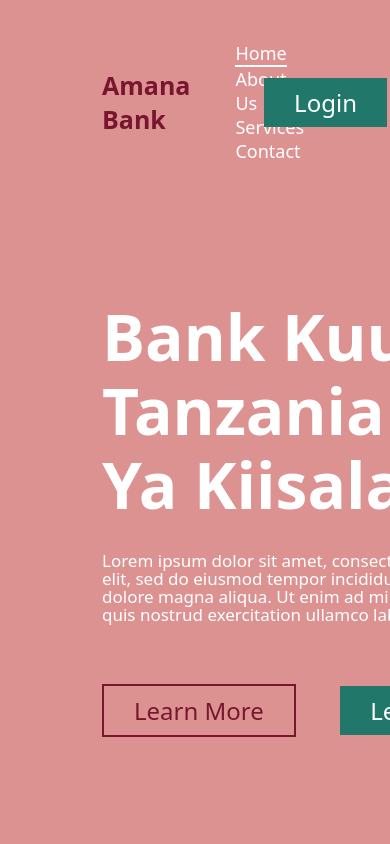
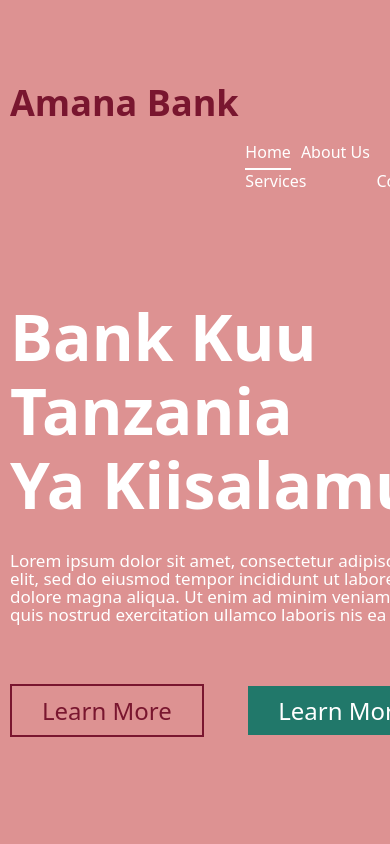
Before and after one commit to Sumally007/amanabank, a plain HTML site: page index.htm in a window 390 px wide. Shown: the top 844 px of the page. Drawn offline with Linux system fonts and the light colour scheme.

Commit message:
main section mobile responsive done

```diff
--- a/index.htm
+++ b/index.htm
@@ -10,6 +10,7 @@
   <body>
     <!-- navigations -->
     <nav>
+      <div class="ismu">
         <div class="hone-tag">
           <h1 class="amana">Amana Bank</h1>
         </div>
@@ -18,10 +19,11 @@
             <li><a class="Home" href="#">Home</a></li>
             <li><a href="#">About Us</a></li>
             <li><a href="#">Services</a></li>
-          <li><a href="#">Contact</a></li>
+            <li><a class="conc" href="#">Contact</a></li>
           </ul>
         </div>
         <div class="btn-link"><a href="#">Login</a></div>
+      </div>
     </nav>
     <!-- main content -->
     <main>
--- a/style.css
+++ b/style.css
@@ -13,9 +13,6 @@
     background-color: rgba(218, 137, 137, 0.918);
 }
 
-nav .hone-tag{
-    margin-left: 102px;
-}
 
 .hone-tag .amana{
     font-family: system-ui, -apple-system, BlinkMacSystemFont, 'Segoe UI', Roboto, Oxygen, Ubuntu, Cantarell, 'Open Sans', 'Helvetica Neue', sans-serif;
@@ -25,9 +22,6 @@
 }
 .links{
     font-family: system-ui, -apple-system, BlinkMacSystemFont, 'Segoe UI', Roboto, Oxygen, Ubuntu, Cantarell, 'Open Sans', 'Helvetica Neue', sans-serif;
-    width: 500px;
-    position: relative;
-    left: 100px;
 }
 .links ul{
     display: flex;
@@ -37,7 +31,6 @@
 .links ul li{
     display: flex;
     list-style: none;
-    margin-right: 50px;
     flex-wrap: wrap;
 }
 
@@ -49,10 +42,6 @@
 
 ul li .Home{
     border-bottom: 2px solid #ffff;
-}
-nav .btn-link{
-    position: relative;
-    right: 80px;
 }
 
 .btn-link a{
@@ -142,7 +131,6 @@
     top: 900px;
     left: 190px;
     border: 1px solid black;
-    width: 1124px;
     height: 378px;
     border-radius: 10px;
     display: flex;
@@ -167,7 +155,6 @@
     font-family: system-ui, -apple-system, BlinkMacSystemFont, 'Segoe UI', Roboto, Oxygen, Ubuntu, Cantarell, 'Open Sans', 'Helvetica Neue', sans-serif;
     font-size: 24px;
     font-weight: 500;
-
 }
 .floating-div .zakkat{
     display: flex;
@@ -177,7 +164,6 @@
 
 .zakkat .forex{
     display: flex;
-    width: 615px;
     height: 66px;
     border: 1px solid #ffff;
     align-items: center;
@@ -187,7 +173,6 @@
     line-height: 28px;
     letter-spacing: 0em;
     text-align: left;
-
 }
 .zakkat .forex .fox{
     margin-left: 50px;
@@ -854,73 +839,89 @@
     font-family: system-ui, -apple-system, BlinkMacSystemFont, 'Segoe UI', Roboto, Oxygen, Ubuntu, Cantarell, 'Open Sans', 'Helvetica Neue', sans-seriftutuntu;
     font-size: 24px;
     color: #EAD3C1;
-
 }
 
 
 /* media queary */
 
-@media screen and (max-width: 900px){
+@media screen and (max-width: 600px){
     /* navigations */
-    body > nav{
-        font-size: 16px;
-;
-    }
-    nav .hone-tag .amana{
-        font-size: 25px;
-    }
-    .hone-tag .amana{
-        font-size: 30px;
+    nav{
+        display: flex;
     }
 
-    .links{
-        width: 350px;
-        position: relative;
-        left: 45px;
-        font-size: 18px;
-    }
-    .links ul{
+    nav .ismu{
+        width: 575px;
+        height: 190px;
         display: flex;
-        flex-wrap: wrap
+        justify-content: space-between;
+        align-items: center;
+        flex-wrap: nowrap;
+        position: absolute;
     }
 
-    .links ul li a{
-        padding-bottom: 0;
+    nav .ismu .hone-tag .amana{
+        margin-left: 10px;
+    }
+
+    nav .ismu .links{
+        width: 200px;
+        display: flex;
+        align-self: flex-end;
+        position: relative;
+
+    }
+    nav .ismu .links ul{
+        display: flex;
+        flex-wrap: wrap;
+
+    }
+    nav .ismu .links ul li{
+        margin-right: 10px;
 
     }
 
-    nav .btn-link{
-        position: relative;
-        right: 45px;
+    .links ul li .conc{
+        margin-left: 60px;
     }
 
     /* main content */
-    main .flex .bankuu{
+    .bankuu{
+        left: 10px;
     }
 
     main .floating-div{
-        left: 37px;
-        border: 1px solid black;
-        width: 800px;
-        height: 378px;
+        left: 10px;
+    }
+
+    .floating-div .pictures span{
+        font-size: 20px;
+        font-weight: 400;
     }
 
     .zakkat .forex{
-        width: 415px;
-        height: 60px;
+        display: flex;
+        height: 50px;
+        font-size: 20px;
+        font-weight: 400;
         flex-wrap: wrap;
     }
 
     .zakkat .forex .fox{
-        margin-left: 30px;
+        margin-left: 20px;
     }
 
     .zakkat .forex .USD{
-        margin-left: 50px;
+        margin-left: 10px;
+    }
+
+    main .floating-div{
+        width: 560px;
     }
 
     .zakkat .btn-forex button{
-        width: 237.62px;
-        height: 56px;
+        height: 50px;
+        font-size: 20px;
+        font-weight: 400;
     }
 }
```
Lines whose indentation alone changed are shown as unchanged.
